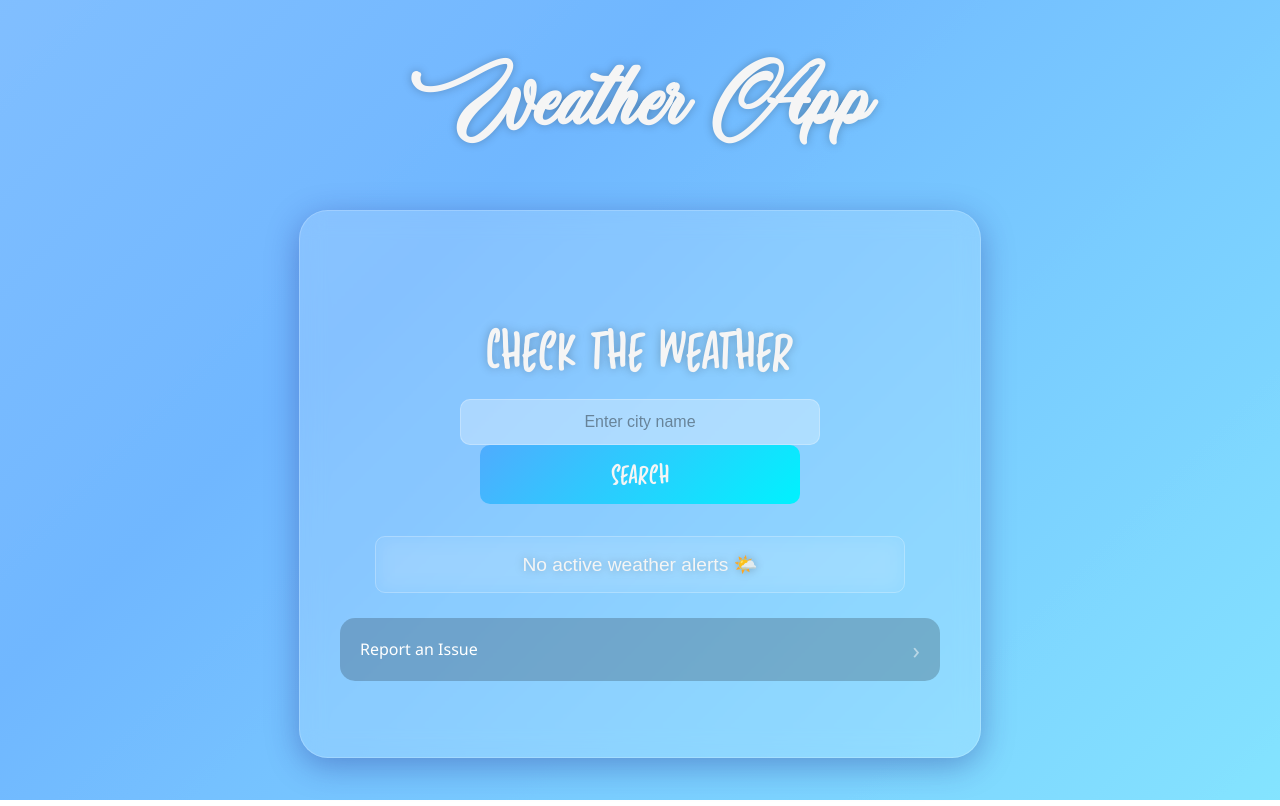
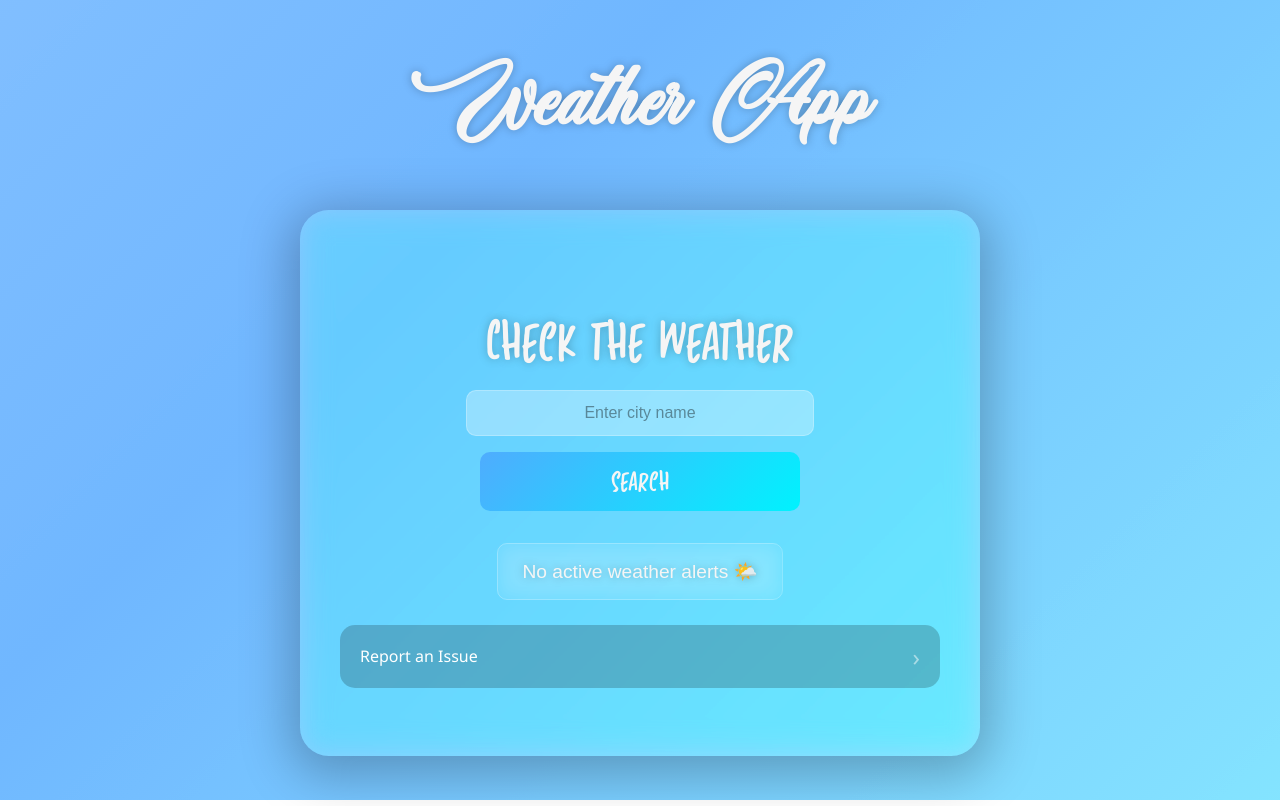
Before and after one commit to megmillybands/Weather-App-master, a React (Create React App) app: page / in a window 1280 px wide. Built offline with nearby package versions, Linux system fonts and the light colour scheme.

Commit message:
fixed some styling changes that got messed up in the merge

```diff
--- a/src/App.css
+++ b/src/App.css
@@ -34,25 +34,16 @@ h3 {
 .background-overlay {
   background: linear-gradient(-45deg, #89f7fe, #66a6ff, #a1c4fd, #c2e9fb);
   position: fixed;
-  position: absolute;
   top: 0;
   left: 0;
   width: 100%;
   height: 100%;
   z-index: -1;
   transition: opacity 1.5s ease-in-out, background 1.5s ease-in-out;
-  background: linear-gradient(-45deg, #89f7fe, #66a6ff, #a1c4fd, #c2e9fb);
   background-size: 400% 400%;
   animation: gradientMove 15s ease infinite;
   opacity: 1;
   filter: brightness(1.1);
-  z-index: -1;
-}
-
-@keyframes gradientMove {
-  0% { background-position: 0% 50%; }
-  50% { background-position: 100% 50%; }
-  100% { background-position: 0% 50%; }
 }
 
 .weather-container {
@@ -74,14 +65,6 @@ h3 {
   transition: transform 0.4s ease, box-shadow 0.4s ease;
 }
 
-.glass {
-  background: rgba(255, 255, 255, 0.15);
-  backdrop-filter: blur(12px);
-  -webkit-backdrop-filter: blur(12px);
-  border: 1px solid rgba(255, 255, 255, 0.2);
-  box-shadow: 0 8px 32px 0 rgba(31, 38, 135, 0.37);
-}
-
 .weather-container:hover {
   transform: translateY(-3px);
   box-shadow: 0 10px 50px 10px rgba(0, 0, 0, 0.25);
@@ -97,13 +80,14 @@ h3 {
   text-shadow: 0 0 10px rgba(0, 0, 0, 0.25);
 }
 
-.weather-container input {
+.weather-container .input-row {
   width: 80%;
 }
 
 .weather-container #city-input {
   width: 20rem;
   padding: 0.8rem;
+  margin-bottom: 1rem;
   border-radius: 10px;
   border: 1px solid rgba(255, 255, 255, 0.25);
   background: rgba(255, 255, 255, 0.3);
@@ -112,8 +96,8 @@ h3 {
   font-family:Arial, Helvetica, sans-serif;
   font-size: 1rem;
   outline: none;
-  width: 60%;
   transition: all 0.3s ease;
+  text-decoration: none;
 }
 
 .weather-container #city-input:focus {
@@ -168,10 +152,6 @@ h3 {
   font-size: 1.2rem;
   animation: fadeIn 0.8s ease-in-out;
 }
-.weather-info h3 {
-  font-size: 2.5rem;
-  margin: 10px 0;
-}
 
 .alert-box[class*="rain"] { background-color: #4a90e2; }
 .alert-box[class*="thunder"] { background-color: #f5a623; }
@@ -195,10 +175,6 @@ h3 {
   display: flex;
   align-items: center;
   justify-content: center;
-  font-size: 1.2rem;
-  width: fit-content;
-  max-width: 80%;
-  width: 80%;
   animation: fadeIn 0.8s ease-in-out;
   text-shadow: 0 0 10px rgba(0, 0, 0, 0.25);
 }
@@ -215,26 +191,11 @@ h3 {
   margin-top: 15px;
 }
 
-.forecast-container h3 {
-  font-size: 1.6rem;
-  margin-bottom: 1.2rem;
-  text-shadow: 0 2px 6px rgba(0,0,0,0.3);
-  border-top: 1px solid rgba(255,255,255,0.25);
-}
-.fade-in {
-  animation: fadeIn 1s ease-in-out;
-}
-
 .forecast-grid {
   display: flex;
-  flex-wrap: wrap;
   justify-content: center;
   flex-wrap: wrap;
   gap: 1.2rem;
-}
-@keyframes fadeIn {
-  from { opacity: 0; transform: translateY(10px); }
-  to { opacity: 1; transform: translateY(0); }
 }
 
 .forecast-card {
@@ -244,10 +205,6 @@ h3 {
   width: 120px;
   border: 1px solid rgba(255, 255, 255, 0.25);
   transition: all 0.3s ease;
-}
-.favorite-btn {
-  margin-top: 15px;
-  background-color: rgba(255, 255, 255, 0.2);
 }
 
 .forecast-card:hover {
@@ -297,9 +254,6 @@ h3 {
 }
 
 .favorite-item {
-  background: rgba(255, 255, 255, 0.1);
-  padding: 10px 15px;
-  border-radius: 20px;
   display: flex;
   align-items: center;
   justify-content: center;
@@ -309,9 +263,6 @@ h3 {
   border-radius: 12px;
   border: 1px solid rgba(255, 255, 255, 0.25);
   transition: background 0.3s ease;
-  gap: 10px;
-  cursor: pointer;
-  transition: background 0.3s;
 }
 
 .favorite-item span {
@@ -338,11 +289,6 @@ h3 {
   font-size: 1rem;
   cursor: pointer;
   transition: color 0.2s ease;
-  color: rgba(255, 255, 255, 0.7);
-  padding: 0;
-  width: 20px;
-  height: 20px;
-  font-size: 1rem;
 }
 
 .remove-btn:hover {
@@ -430,3 +376,31 @@ h3 {
 .issue-report-box-container button:hover {
   background: #005ecb;
 }
+
+/* ---------------- ANIMATIONS ---------------- */
+@keyframes gradientMove {
+  0% { background-position: 0% 50%; }
+  50% { background-position: 100% 50%; }
+  100% { background-position: 0% 50%; }
+}
+
+@keyframes fadeIn {
+  from { opacity: 0; transform: translateY(10px); }
+  to { opacity: 1; transform: translateY(0); }
+}
+
+/* ---------------- RESPONSIVE ---------------- */
+@media (max-width: 700px) {
+  .weather-container {
+    width: 90%;
+    padding: 2rem;
+  }
+  .weather-container input,
+  .weather-container button {
+    width: 100%;
+  }
+  .forecast-card {
+    width: 100px;
+    padding: 0.8rem;
+  }
+}
```
